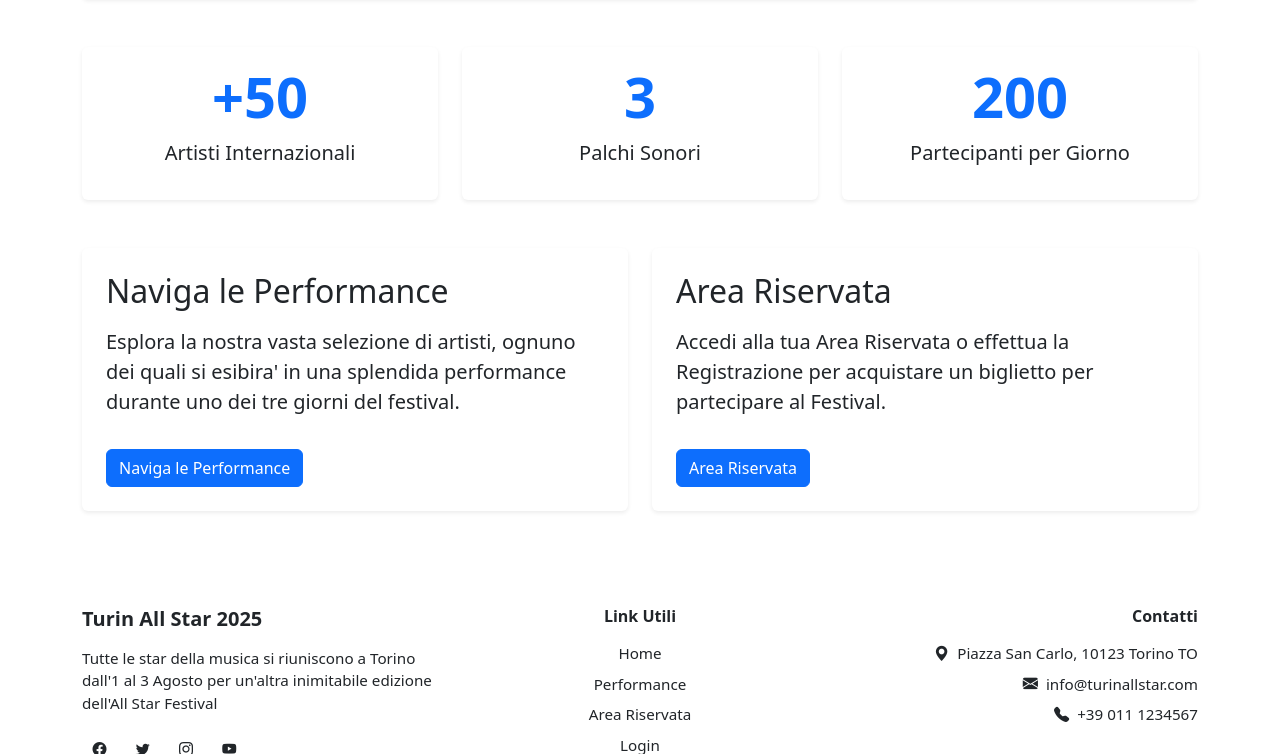
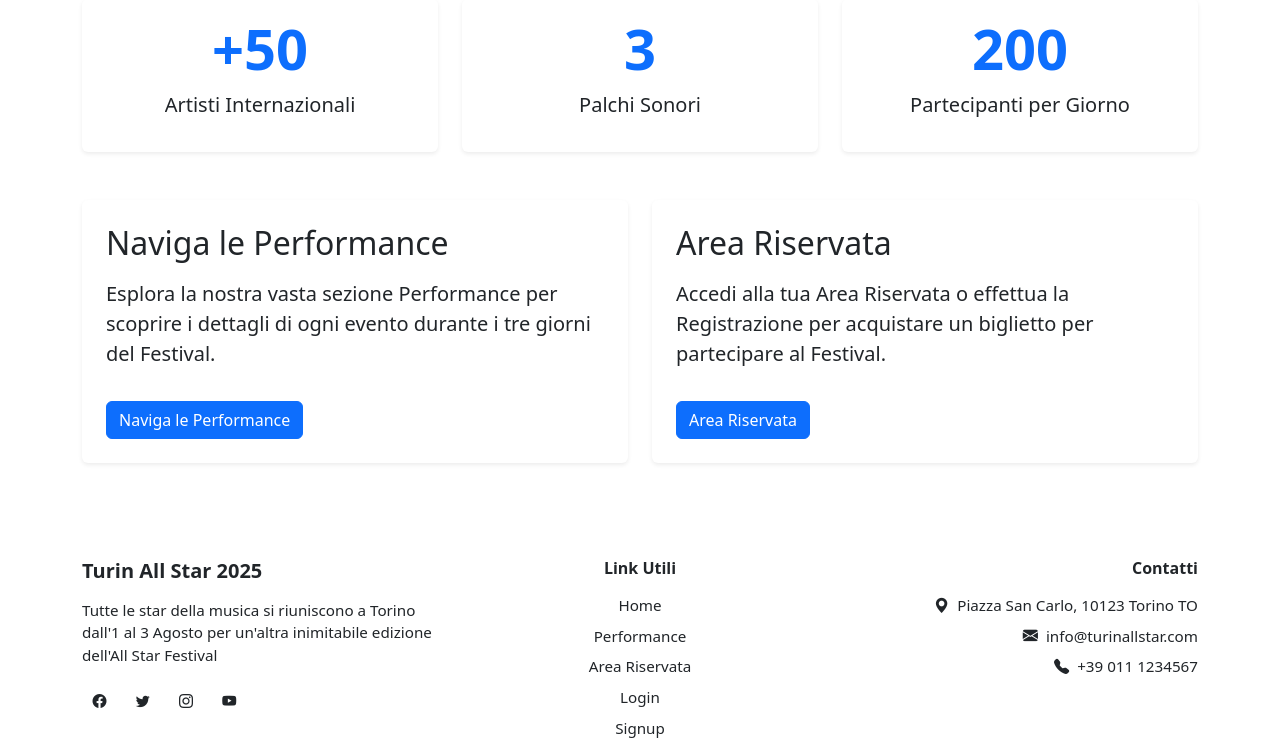
Before and after one commit to biancodavide3/festival, a Flask app: page / in a window 1280 px wide. Shown: the part 2667-3421 px from the top of the page. Run offline with Flask 3, Linux system fonts and the light colour scheme; data comes from the database, SQL or seed files in the repository.

Commit message:
finish cleaning home

```diff
--- a/src/static/css/public/card.css
+++ b/src/static/css/public/card.css
@@ -8,10 +8,8 @@
   border-top-right-radius: 0.25rem;
 }
 
-/* Slideshow */
-
-.carousel-img {
-  height: 500px;
-  object-fit: cover;
-  object-position: center;
+.card-text {
+  white-space: nowrap;
+  overflow: hidden;
+  text-overflow: ellipsis;
 }
--- /dev/null
+++ b/src/static/css/public/slideshow.css
@@ -0,0 +1,5 @@
+.carousel-img {
+  height: 500px;
+  object-fit: cover;
+  object-position: center;
+}
--- a/src/templates/public/home.html
+++ b/src/templates/public/home.html
@@ -6,6 +6,10 @@
 <link
   rel="stylesheet"
   href="{{ url_for('static', filename='css/public/card.css') }}"
+/>
+<link
+  rel="stylesheet"
+  href="{{ url_for('static', filename='css/public/slideshow.css') }}"
 />
 {% endblock %} {% block content %}
 
@@ -117,7 +121,7 @@
 <section class="container mt-5 text-center">
   <div class="row row-cols-1 row-cols-md-3 g-4">
     <div class="col">
-      <div class="card border rounded shadow-sm h-100 border-0">
+      <div class="card rounded shadow-sm h-100 border-0">
         <div
           class="card-body d-flex flex-column justify-content-center align-items-center"
         >
@@ -127,7 +131,7 @@
       </div>
     </div>
     <div class="col">
-      <div class="card border rounded shadow-sm h-100 border-0">
+      <div class="card rounded shadow-sm h-100 border-0">
         <div
           class="card-body d-flex flex-column justify-content-center align-items-center"
         >
@@ -137,7 +141,7 @@
       </div>
     </div>
     <div class="col">
-      <div class="card border rounded shadow-sm h-100 border-0">
+      <div class="card rounded shadow-sm h-100 border-0">
         <div
           class="card-body d-flex flex-column justify-content-center align-items-center"
         >
@@ -151,27 +155,26 @@
 
 <!-- Altri link -->
 <section class="container mt-5">
-  <div class="row align-items-center">
-    <div class="col-md-6 mb-4 mb-md-0">
+  <div class="row d-flex align-items-stretch">
+    <div class="col-md-6 mb-4 mb-md-0 d-flex">
       <div
-        class="card border rounded shadow-sm p-4 h-100 d-flex flex-column justify-content-center border-0"
+        class="card shadow-sm rounded p-4 h-100 d-flex flex-column justify-content-center border-0"
       >
         <h2 class="mb-3">Naviga le Performance</h2>
         <p class="fs-5">
-          Esplora la nostra vasta selezione di artisti, ognuno dei quali si
-          esibira' in una splendida performance durante uno dei tre giorni del
-          festival.
+          Esplora la nostra vasta sezione Performance per scoprire i dettagli di ogni evento durante i tre giorni del Festival.
         </p>
         <a
           href="{{ url_for('public.performances') }}"
           class="btn btn-primary mt-3 align-self-start"
-          >Naviga le Performance</a
         >
+          Naviga le Performance
+        </a>
       </div>
     </div>
-    <div class="col-md-6 mb-4 mb-md-0">
+    <div class="col-md-6 mb-4 mb-md-0 d-flex">
       <div
-        class="card border rounded shadow-sm p-4 h-100 d-flex flex-column justify-content-center border-0"
+        class="card shadow-sm rounded p-4 h-100 d-flex flex-column justify-content-center border-0"
       >
         <h2 class="mb-3">Area Riservata</h2>
         <p class="fs-5">
@@ -181,8 +184,9 @@
         <a
           href="{{ url_for('private.reserved')}}"
           class="btn btn-primary mt-3 align-self-start"
-          >Area Riservata</a
         >
+          Area Riservata
+        </a>
       </div>
     </div>
   </div>
```
